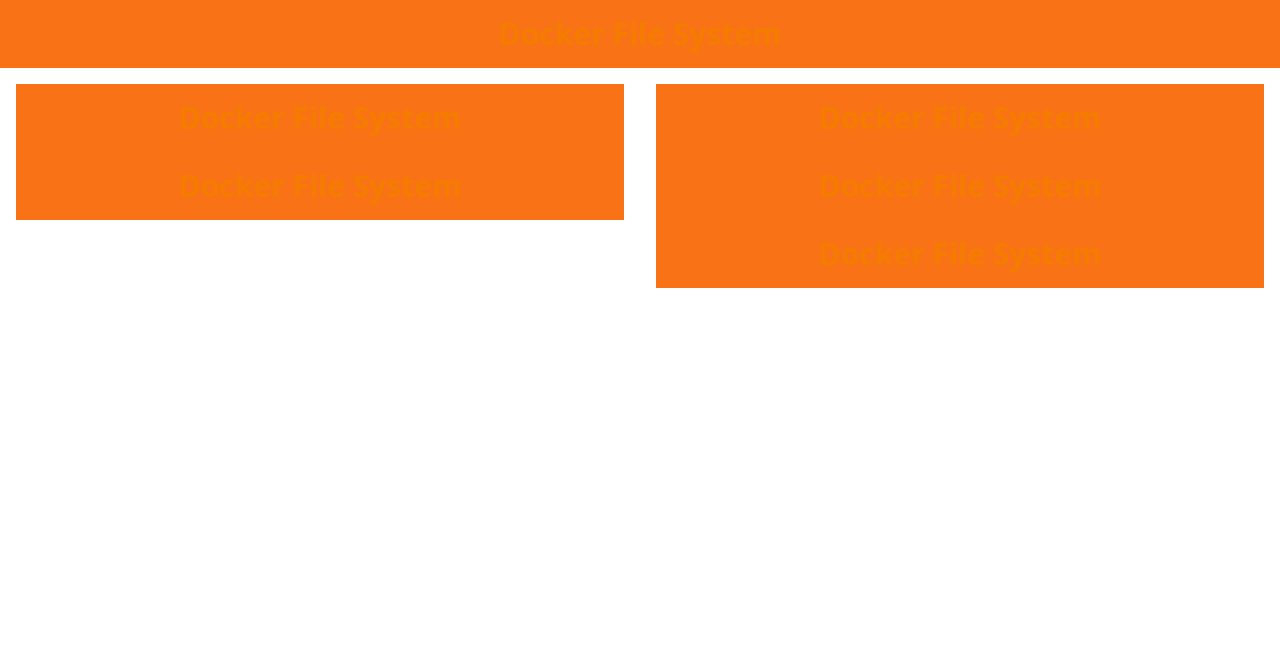
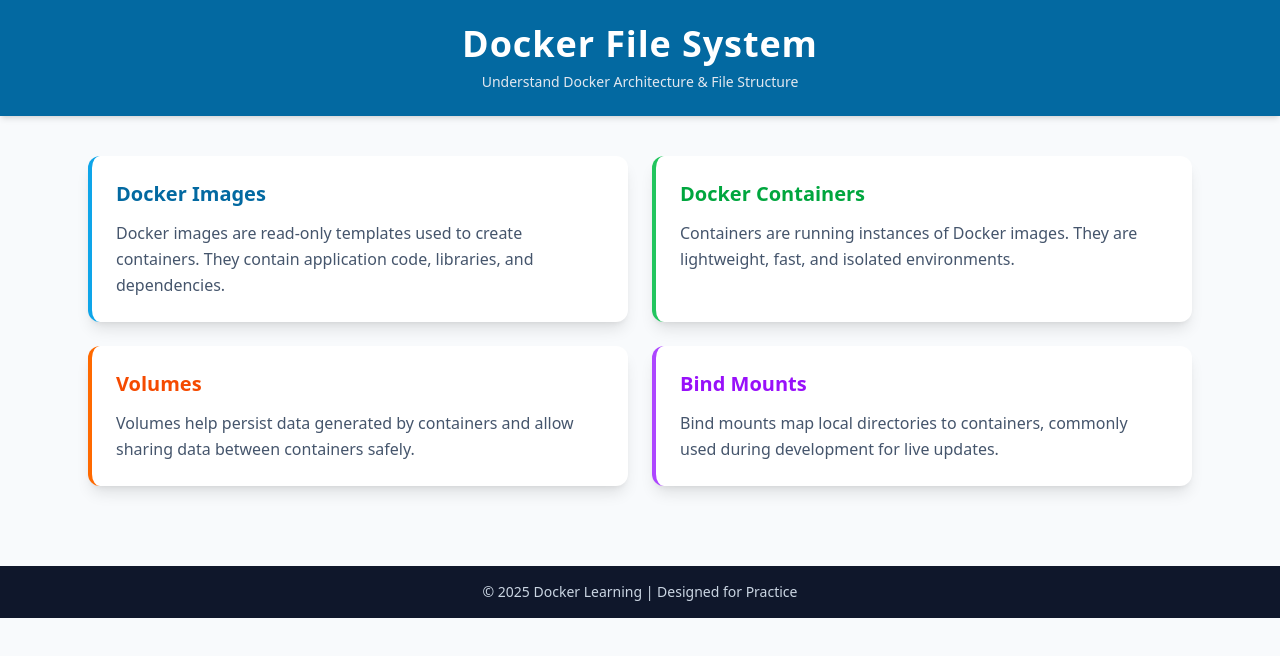
Before and after one commit to abx15/docker-file, a plain HTML site: page index.html in a window 1280 px wide. Drawn offline with nearby package versions, Linux system fonts and the light colour scheme.

Commit message:
Update UI layout and colors

```diff
--- a/index.html
+++ b/index.html
@@ -1,53 +1,95 @@
 <!DOCTYPE html>
 <html lang="en">
+<head>
+  <meta charset="UTF-8" />
+  <meta name="viewport" content="width=device-width, initial-scale=1.0" />
+  <title>Docker File System</title>
 
-<head>
-    <meta charset="UTF-8">
-    <meta name="viewport" content="width=device-width, initial-scale=1.0">
-    <title>Docker File System</title>
+  <!-- Tailwind CDN -->
   <script src="https://cdn.jsdelivr.net/npm/@tailwindcss/browser@4"></script>
 
   <style type="text/tailwindcss">
     @theme {
-        --color-clifford: #da373d;
-        --color-clifford-dark: #b32d2e;
-        --color-clifford-light: #f44336;
-        --color-clifford-lighter: #ffebee;
-        --color-clifford-lightest: #fff9c4;
+      --color-primary: #0ea5e9;        /* Sky Blue */
+      --color-primary-dark: #0369a1;   /* Dark Blue */
+      --color-accent: #22c55e;         /* Green */
+      --color-bg: #f8fafc;             /* Light Gray */
+      --color-card: #ffffff;
+      --color-text: #0f172a;
     }
-
-      .bg-orange-500 {
-        background-color: #f97316;
-      }
-
-      .text-orange-500 {
-        color: #f97316;
-      }
-
-      .text-orange-600 {
-        color: #f57c00;
-      }
-
   </style>
-
 </head>
 
-<body>
-    <h1 class="bg-orange-500 text-orange-600 text-center text-3xl font-bold py-4 px-4">Docker File System</h1>
+<body class="bg-[var(--color-bg)] text-[var(--color-text)]">
 
-    <div class="container mx-auto px-4 py-4">
-        <div class="flex flex-col md:flex-row">
-            <div class="flex-1 md:mr-4">
-                <div class="bg-orange-500 text-orange-600 text-center text-3xl font-bold py-4 px-4">Docker File System</div>
-                <div class="bg-orange-500 text-orange-600 text-center text-3xl font-bold py-4 px-4">Docker File System</div>
+  <!-- Header -->
+  <header class="bg-[var(--color-primary-dark)] text-white py-6 shadow-md">
+    <h1 class="text-center text-4xl font-extrabold tracking-wide">
+      Docker File System
+    </h1>
+    <p class="text-center text-sm mt-2 text-slate-200">
+      Understand Docker Architecture & File Structure
+    </p>
+  </header>
+
+  <!-- Main Content -->
+  <main class="max-w-6xl mx-auto px-6 py-10">
+
+    <div class="grid grid-cols-1 md:grid-cols-2 gap-6">
+
+      <!-- Card 1 -->
+      <div class="bg-[var(--color-card)] rounded-xl shadow-lg p-6 border-l-4 border-[var(--color-primary)]">
+        <h2 class="text-xl font-bold mb-3 text-[var(--color-primary-dark)]">
+          Docker Images
+        </h2>
+        <p class="text-slate-600 leading-relaxed">
+          Docker images are read-only templates used to create containers.
+          They contain application code, libraries, and dependencies.
+        </p>
       </div>
-            <div class="flex-1 md:ml-4">
-                <div class="bg-orange-500 text-orange-600 text-center text-3xl font-bold py-4 px-4">Docker File System</div>
-                <div class="bg-orange-500 text-orange-600 text-center text-3xl font-bold py-4 px-4">Docker File System</div>
-                <p class="bg-orange-500 text-orange-600 text-center text-3xl font-bold py-4 px-4">Docker File System</p>
+
+      <!-- Card 2 -->
+      <div class="bg-[var(--color-card)] rounded-xl shadow-lg p-6 border-l-4 border-[var(--color-accent)]">
+        <h2 class="text-xl font-bold mb-3 text-green-600">
+          Docker Containers
+        </h2>
+        <p class="text-slate-600 leading-relaxed">
+          Containers are running instances of Docker images.
+          They are lightweight, fast, and isolated environments.
+        </p>
       </div>
+
+      <!-- Card 3 -->
+      <div class="bg-[var(--color-card)] rounded-xl shadow-lg p-6 border-l-4 border-orange-500">
+        <h2 class="text-xl font-bold mb-3 text-orange-600">
+          Volumes
+        </h2>
+        <p class="text-slate-600 leading-relaxed">
+          Volumes help persist data generated by containers
+          and allow sharing data between containers safely.
+        </p>
       </div>
+
+      <!-- Card 4 -->
+      <div class="bg-[var(--color-card)] rounded-xl shadow-lg p-6 border-l-4 border-purple-500">
+        <h2 class="text-xl font-bold mb-3 text-purple-600">
+          Bind Mounts
+        </h2>
+        <p class="text-slate-600 leading-relaxed">
+          Bind mounts map local directories to containers,
+          commonly used during development for live updates.
+        </p>
       </div>
+
+    </div>
+  </main>
+
+  <!-- Footer -->
+  <footer class="bg-slate-900 text-slate-300 py-4 mt-10">
+    <p class="text-center text-sm">
+      © 2025 Docker Learning | Designed for Practice
+    </p>
+  </footer>
+
 </body>
-
 </html>
```
Lines whose indentation alone changed are shown as unchanged.
